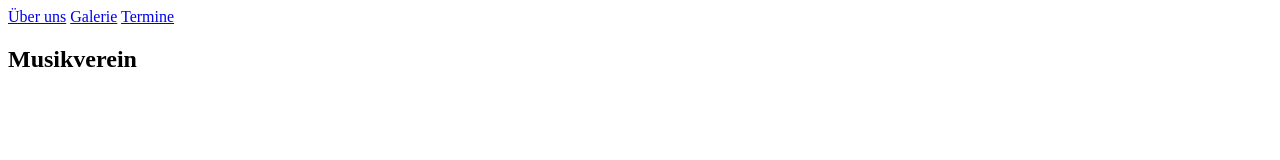
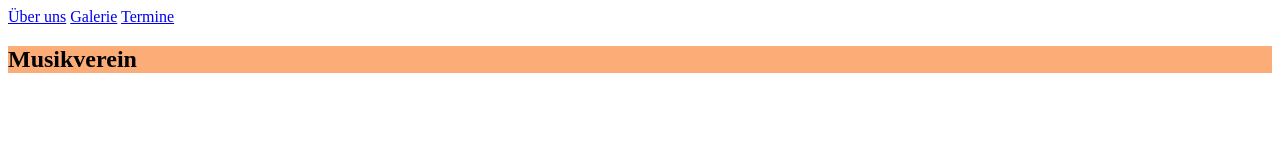
Before and after one commit to brodsa/final-project, an Eleventy site: page index.html in a window 1280 px wide. Built offline with nearby package versions, Linux system fonts and the light colour scheme; Eleventy itself is replaced by a stand-in of ours; files that its build step writes are made by us from their sources.

Commit message:
init sass

```diff
--- a/_includes/template-mv.njk
+++ b/_includes/template-mv.njk
@@ -5,6 +5,7 @@
     <meta http-equiv="X-UA-Compatible" content="IE=edge">
     <meta name="viewport" content="width=device-width, initial-scale=1.0">
     <title>Musikverein</title>
+    <link rel="stylesheet" href="css/style.css">
 </head>
 <body>
 
--- a/index.html
+++ b/index.html
@@ -5,7 +5,9 @@ title: Musikverein
 
 <section class="section-about">
 
-    <h1> {{title}}</h1>
+    <div class="about">
+        <h1 class="about__title"> {{title}}</h1>
+    </div>
 
 
 </section>
--- /dev/null
+++ b/scss/style.scss
@@ -0,0 +1,10 @@
+$primary-color: #fbac77;
+
+
+.about{
+    background-color: gray;
+
+    &__title{
+        background-color: $primary-color;
+    }
+}
```
Also changed, not shown: css/style.css (added), 1 other file.
